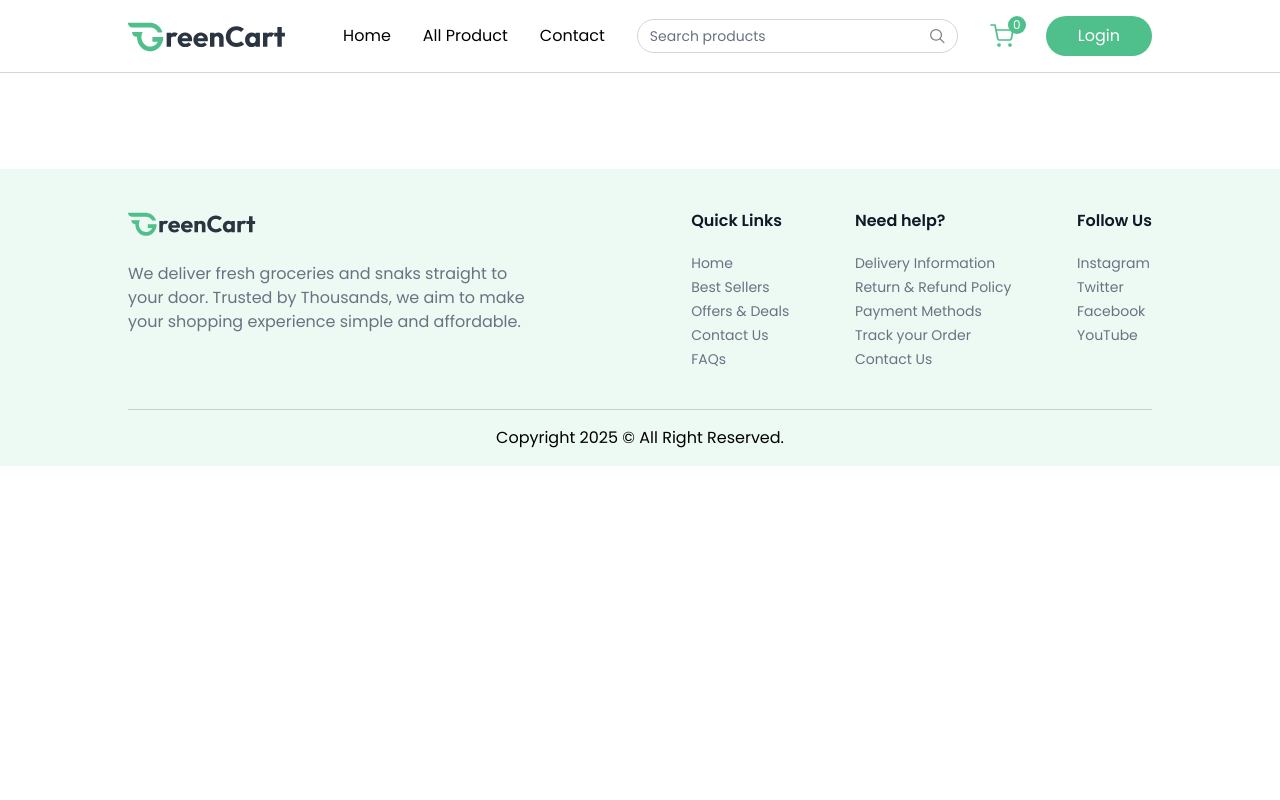
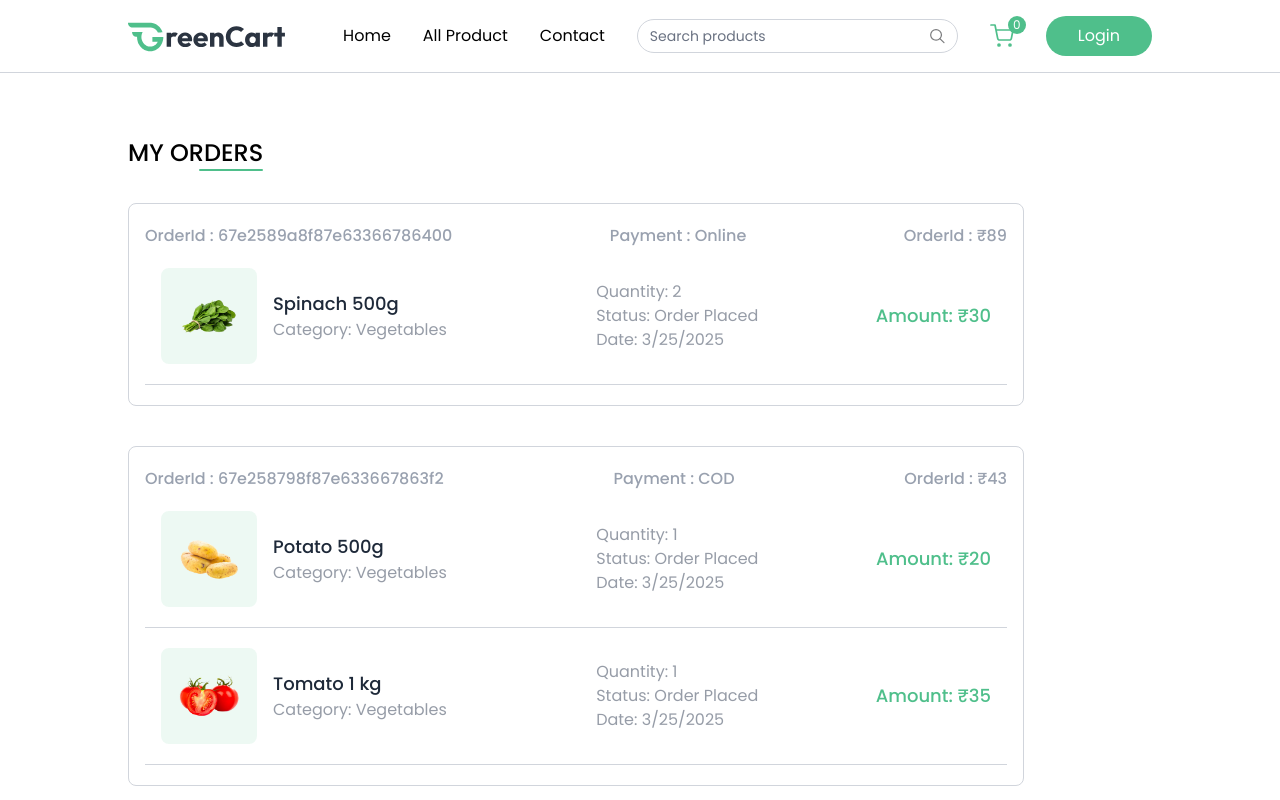
Before and after one commit to Ravichandra1816/Grocery, a React (Vite) app in the folder frontend/: page /my-orders in a window 1280 px wide. Shown: the top 800 px of the page. Built offline with nearby package versions, Linux system fonts and the light colour scheme.

Commit message:
myOrder component is complete

```diff
--- a/frontend/src/App.jsx
+++ b/frontend/src/App.jsx
@@ -11,6 +11,7 @@
 import ProductDetails from "./Pages/ProductDetails";
 import Cart from "./Pages/Cart";
 import Address from "./Pages/Address";
+import MyOrder from "./Pages/MyOrder";
 const App = () => {
   const isSellerPath = useLocation().pathname.includes("seller");
   const { showUserLogin } = useAppContext();
@@ -30,6 +31,7 @@
           <Route path="/products/:category/:id" element={<ProductDetails />} />
           <Route path="/cart" element={<Cart />} />
           <Route path="/add-address" element={<Address />} />
+          <Route path="/my-orders" element={<MyOrder />} />
         </Routes>
       </div>
       {!isSellerPath && <Footer />}
--- a/frontend/src/Components/ProductCard.jsx
+++ b/frontend/src/Components/ProductCard.jsx
@@ -48,9 +48,11 @@
           </div>
           <div className="flex items-end justify-between mt-3">
             <p className="md:text-xl text-base font-medium text-indigo-500">
-              {currency}₹{product.offerPrice}{" "}
+              {currency}
+              {product.offerPrice}{" "}
               <span className="text-gray-500/60 md:text-sm text-xs line-through">
-                {currency}₹{product.price}
+                {currency}
+                {product.price}
               </span>
             </p>
             <div
--- a/frontend/src/Context/AppContext.jsx
+++ b/frontend/src/Context/AppContext.jsx
@@ -6,7 +6,7 @@
 export const AppContext = createContext();
 
 export const AppContextProvider = ({ children }) => {
-  const currency = import.meta.VITE_CURRENCY;
+  const currency = import.meta.env.VITE_CURRENCY;
   const navigate = useNavigate();
   const [user, setUser] = useState(null);
   const [isSeller, setIsSeller] = useState(false);
--- /dev/null
+++ b/frontend/src/Pages/MyOrder.jsx
@@ -0,0 +1,70 @@
+import React, { useEffect, useState } from "react";
+import { useAppContext } from "../Context/AppContext";
+import { dummyOrders } from "../assets/assets";
+
+const MyOrder = () => {
+  const [myOrder, setMyOrder] = useState([]);
+  const { currency } = useAppContext();
+
+  const fetchMyOrders = async () => {
+    setMyOrder(dummyOrders);
+  };
+
+  useEffect(() => {
+    fetchMyOrders();
+  });
+  return (
+    <div className="mt-16 pb-16">
+      <div className="flex flex-col items-end w-max mb-8">
+        <p className="text-2xl font-medium uppercase">My Orders</p>
+        <div className="w-16 h-0.5 bg-primary rounded-full"></div>
+      </div>
+      {myOrder.map((order, index) => (
+        <div
+          key={index}
+          className="border border-gray-300 rounded-lg mb-10 p-4 py-5 max-w-4xl"
+        >
+          <p className="flex justify-between md:items-center text-gray-400 md:font-medium max-md:flex-col">
+            <span>OrderId : {order._id}</span>
+            <span>Payment : {order.paymentType}</span>
+            <span>
+              OrderId : {currency}
+              {order.amount}
+            </span>
+          </p>
+          {order.items.map((item, index) => (
+            <div
+              key={index}
+              className={`relative bg-white text-gray-500/70 ${
+                order.items.lenght !== index + 1 && "border-b"
+              } border-gray-300 flex flex-col md:flex-row md:items-center justify-between p-4 py-5 md:gap-16 w-full max-w-4xl`}
+            >
+              <div className="flex items-center mb-4 md:mb-0">
+                <div className="bg-primary/10 p-4 rounded-lg">
+                  <img src={item.product.image[0]} className="w-16 h-16" />
+                </div>
+                <div className="ml-4">
+                  <h2 className="text-lg font-medium text-gray-800">
+                    {item.product.name}
+                  </h2>
+                  <p>Category: {item.product.category}</p>
+                </div>
+              </div>
+              <div className="flex flex-col justify-center md:ml-8 mb-4 md:mb-0">
+                <p>Quantity: {item.quantity || "1"}</p>
+                <p>Status: {order.status}</p>
+                <p>Date: {new Date(order.createdAt).toLocaleDateString()}</p>
+              </div>
+              <p className="text-primary text-lg font-medium">
+                Amount: {currency}
+                {item.product.offerPrice * item.quantity}
+              </p>
+            </div>
+          ))}
+        </div>
+      ))}
+    </div>
+  );
+};
+
+export default MyOrder;
```
